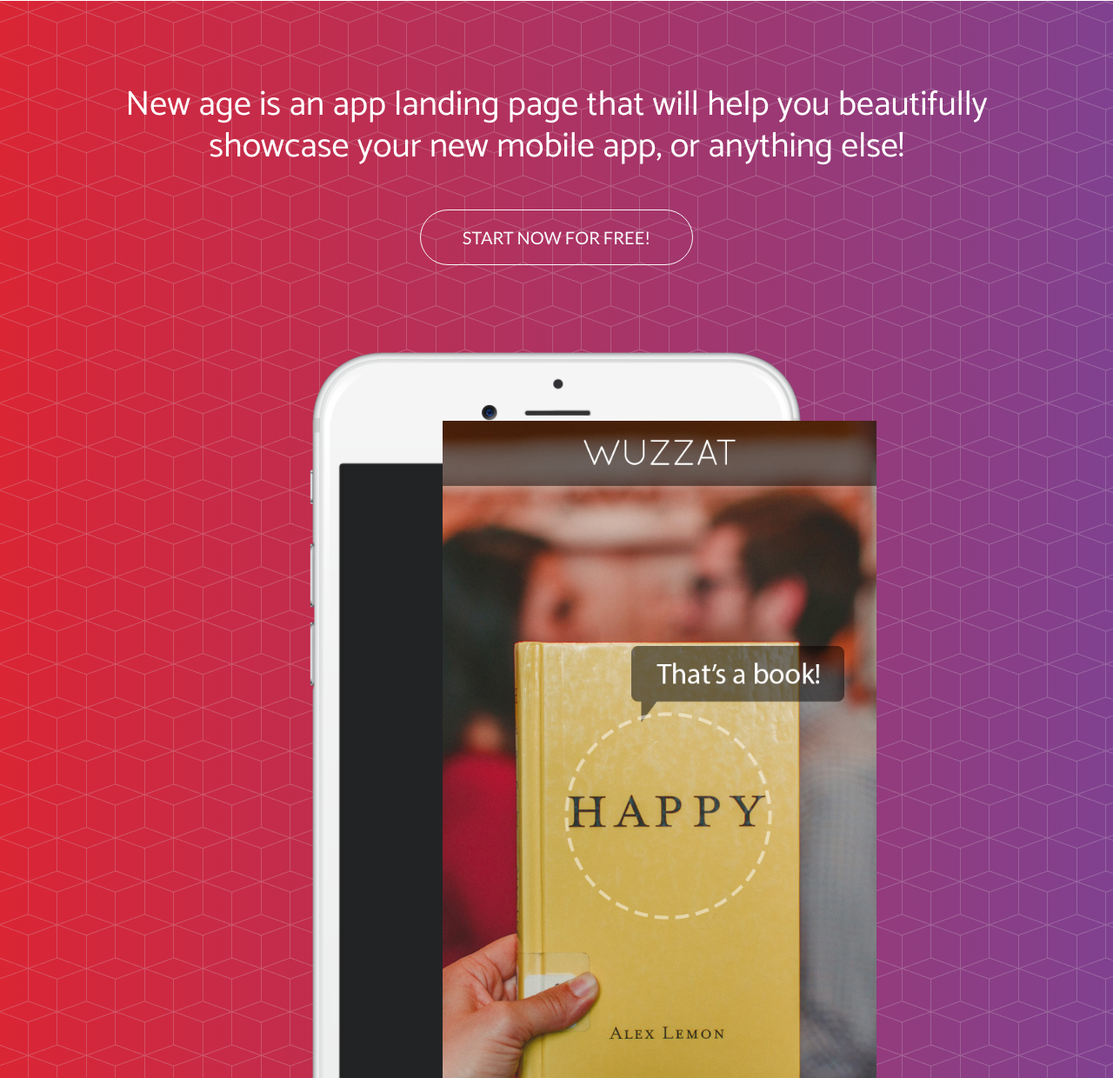
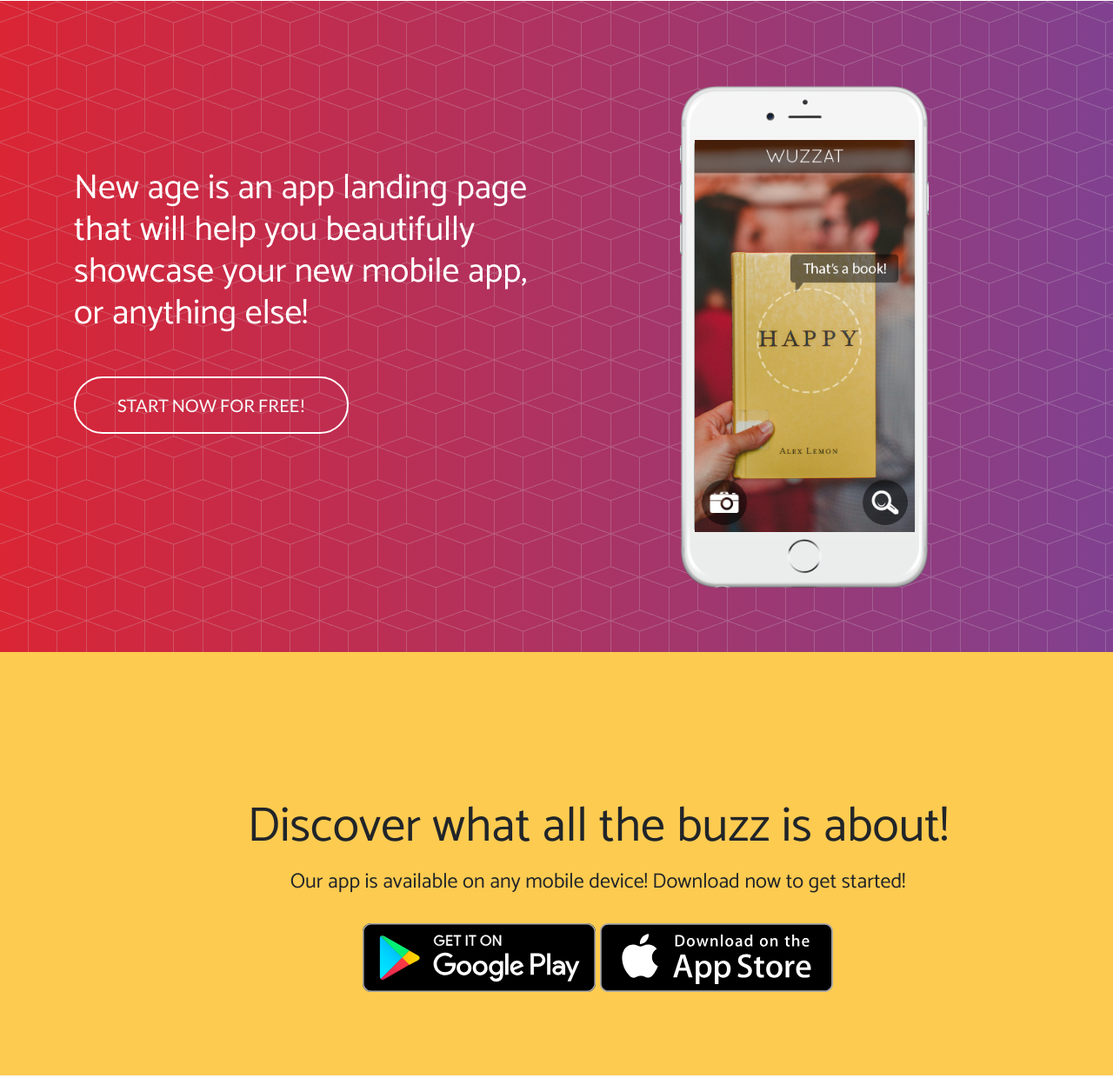
Before and after one commit to antarn88/bs-sitebuild, a plain HTML site: page index.html in a window 1280 px wide. Shown: the part 61-1301 px from the top of the page at 87% size. Drawn offline with nearby package versions, Linux system fonts and the light colour scheme.

Commit message:
Added section two

```diff
--- a/assets/css/style.css
+++ b/assets/css/style.css
@@ -1,5 +1,4 @@
 @import url('https://fonts.googleapis.com/css2?family=Catamaran&family=Lato&family=Mulish&display=swap');
-
 h1, h2, h3, h4, h5, h6, .top-navbar {
 	font-family: 'Catamaran', Helvetica, Arial, sans-serif;
 }
@@ -19,18 +18,32 @@ p, footer {
 .section-one {
 	background: url("/assets/img/bg-pattern.png"), linear-gradient(90deg, rgb(218, 37, 52), rgb(128, 65, 144));
 }
+.start-now-btn {
+    border: 2px solid white;
+}
 .start-now-btn:hover {
+	transition: all 300ms;
+	border-color: #fdcc52;
     background-color: #fdcc52;
-    border-color:#fdcc52;
-    transition: all 300ms;
 }
 .telephone-photos-container {
+	display: flex;
 	position: relative;
-    display: flex;
 	justify-content: center;
+	max-width: 18rem;
+}
+.phone-img {
+	max-width: 100%;
 }
 .inner-phone {
 	position: absolute;
-    top: 83px;
-    right: 202px;
+	top: 4rem;
+	right: 1.05rem;
+	max-width: 88%;
 }
+.section-two {
+    background-color: rgb(253, 203, 80);
+}
+.section-two img {
+    width: 268px;
+}
--- a/index.html
+++ b/index.html
@@ -38,23 +38,42 @@
     <main>
         <section class="section-one">
             <div class="container py-5">
-                <div class="row d-flex justify-content-center">
-                    <h1 class="text-center my-5 text-white">New age is an app landing page that will help you
-                        beautifully showcase
-                        your new mobile app, or anything else!</h1>
-                    <button class="btn btn-lg btn-outline-light start-now-btn rounded-pill px-5 py-3">START NOW FOR
-                        FREE!</button>
-                </div>
-                <div class="row d-flex justify-content-center py-5 my-5">
-                    <div class="telephone-photos-container">
-                        <img src="/assets/img/phone.png" alt="Phone" width="50%">
-                        <img src="/assets/img/demo-screen-1.jpg" alt="Inner phone" width="43.8%" class="inner-phone">
+                <div class="row">
+                    <div class="col-lg-6 d-flex flex-column mt-lg-5 pt-lg-5">
+                        <h1 class="text-center text-lg-left my-5 text-white">New age is an app landing page that will
+                            help you beautifully showcase your new mobile app, or anything else!</h1>
+                        <div class="d-flex justify-content-center justify-content-lg-start">
+                            <button class="btn btn-lg btn-outline-light start-now-btn rounded-pill px-5 py-3 mb-5">START
+                                NOW FOR FREE!</button>
+                        </div>
+                    </div>
+                    <div class="col-lg-6 mt-5 mb-4 d-flex justify-content-center">
+                        <div class="telephone-photos-container">
+                            <img src="/assets/img/phone.png" alt="Phone" class="phone-img">
+                            <img src="/assets/img/demo-screen-1.jpg" alt="Inner phone" class="inner-phone">
+                        </div>
                     </div>
                 </div>
             </div>
             </div>
         </section>
-
+        <section class="section-two">
+            <div class="container py-5">
+                <div class="row mt-5 d-flex justify-content-center">
+                    <div class="col-10 offset-1 text-center mt-4">
+                        <h1 class="display-4 mt-5 mb-3">Discover what all the buzz is about!</h1>
+                        <h1 class="h4">Our app is available on any mobile device! Download now to get started!</h1>
+                    </div>
+                    <div class="col-5 offset-1 col-lg-8 offset-lg-1 badge-container text-center my-4 mb-5">
+                        <a href="https://play.google.com/store" target="_blank"><img
+                                src="/assets/img/google-play-badge.svg" alt="Google Play badge"
+                                class="mb-4 mb-lg-0"></a>
+                        <a href="https://www.apple.com/hu/ios/app-store/" target="_blank"><img
+                                src="/assets/img/app-store-badge.svg" alt="App Store badge"></a>
+                    </div>
+                </div>
+            </div>
+        </section>
     </main>
 
     <script src="https://code.jquery.com/jquery-3.5.1.slim.min.js"
```
Lines whose indentation alone changed are shown as unchanged.
